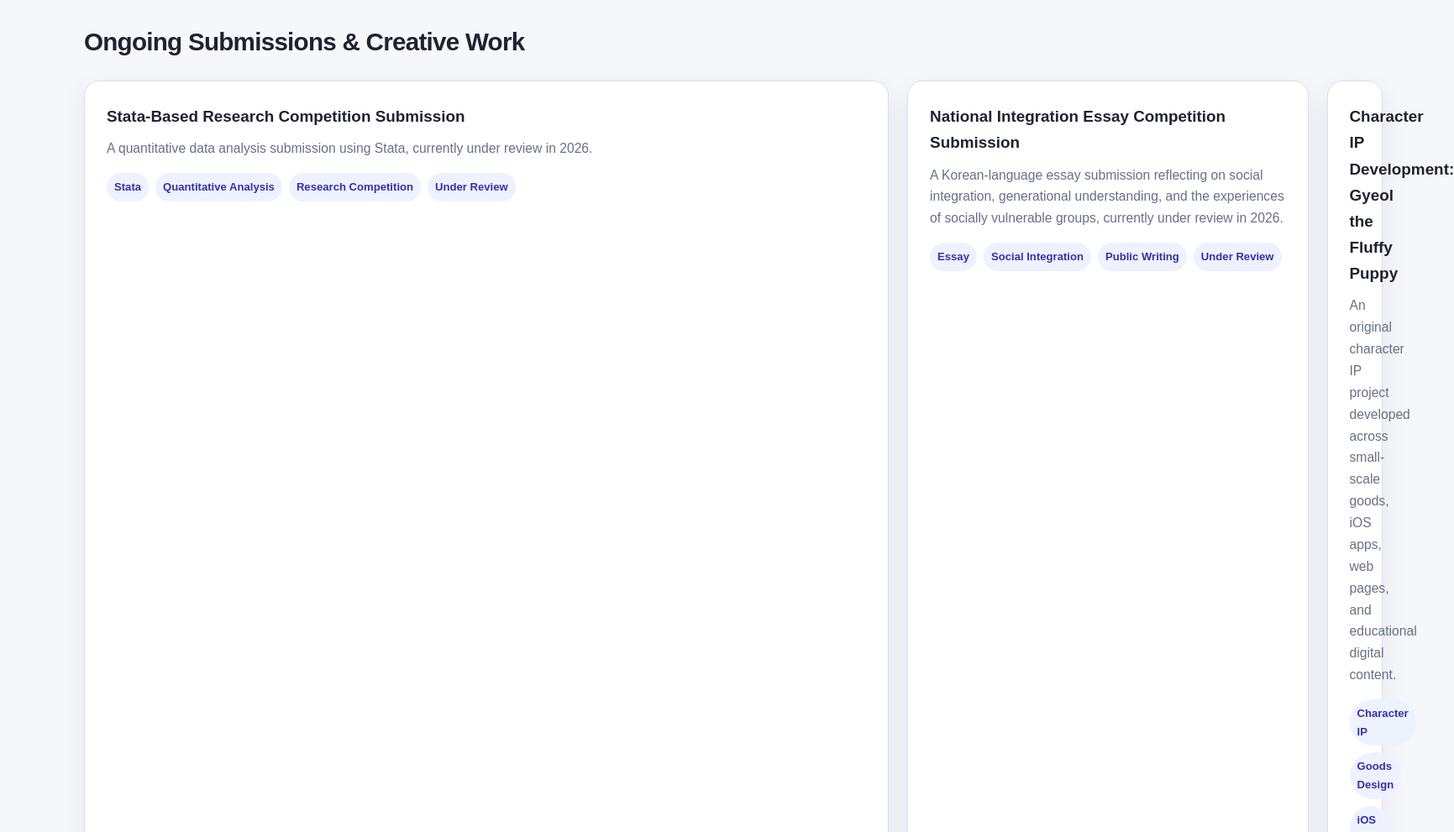
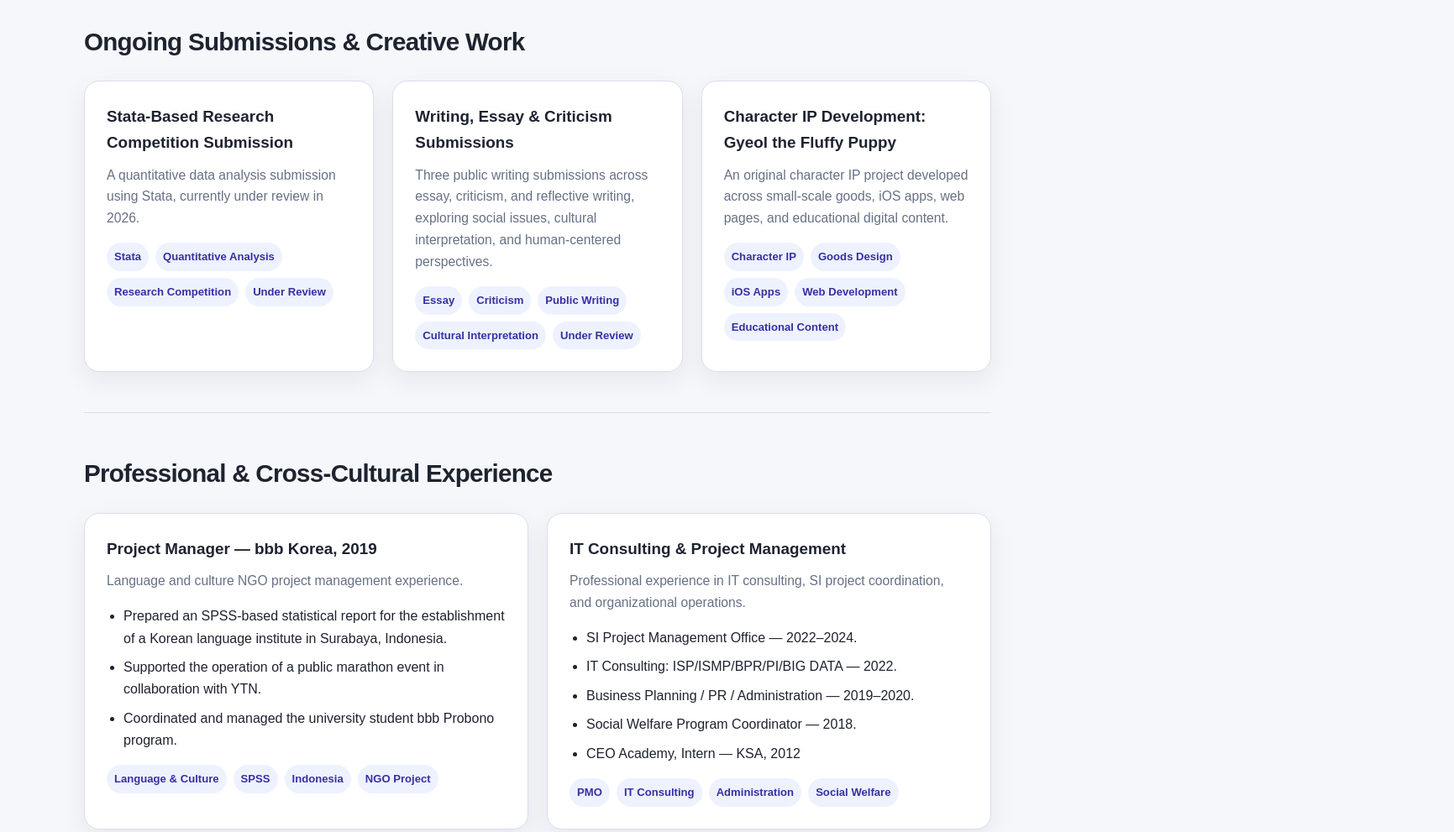
Before and after one commit to j-ai-616/portfolio, a plain HTML site: page index.html in a window 1280 px wide. Shown: the part 5560-6551 px from the top of the page at 84% size, 1731 px wide, since content can reach past the window. Drawn offline with Linux system fonts and the light colour scheme.

Commit message:
Update submission details and tags in index.html

```diff
--- a/index.html
+++ b/index.html
@@ -659,15 +659,16 @@
         </article>
 
         <article class="card span-4">
-          <h3>National Integration Essay Competition Submission</h3>
+          <h3>Writing, Essay & Criticism Submissions</h3>
           <p class="tagline">
-            A Korean-language essay submission reflecting on social integration, generational understanding,
-            and the experiences of socially vulnerable groups, currently under review in 2026.
+            Three public writing submissions across essay, criticism, and reflective writing,
+            exploring social issues, cultural interpretation, and human-centered perspectives.
           </p>
           <div class="tags">
             <span class="tag">Essay</span>
-            <span class="tag">Social Integration</span>
+            <span class="tag">Criticism</span>
             <span class="tag">Public Writing</span>
+            <span class="tag">Cultural Interpretation</span>
             <span class="tag">Under Review</span>
           </div>
         </article>
@@ -686,6 +687,8 @@
             <span class="tag">Educational Content</span>
           </div>
         </article>
+      </div>
+    </section>
 
     <section id="professional-experience">
       <h2>Professional & Cross-Cultural Experience</h2>
@@ -802,6 +805,7 @@
             <span class="tag">Brain Stimulation</span>
             <span class="tag">Puzzle Design</span>
             <span class="tag">Character-based Interaction</span>
+            <span class="tag">Risonanza Studio</span>
           </div>
 
           <div class="actions">
```
